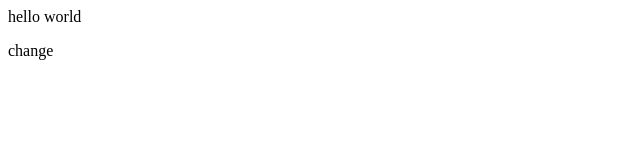
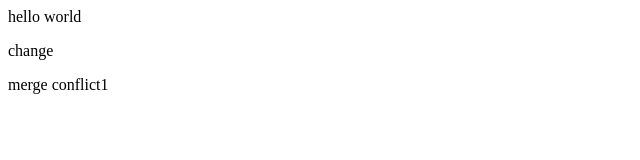
Before and after one commit to uditbhaskar281006/localrepo, a plain HTML site: page localrepo/index.html in a window 1280 px wide. Shown: the whole page, without its empty margins (0-640 px from the left). Drawn offline with Linux system fonts and the light colour scheme.

Commit message:
merge conflict1

```diff
--- a/localrepo/index.html
+++ b/localrepo/index.html
@@ -1,2 +1,3 @@
 <p>hello world</p>
 <p>change</p>
+<p>merge conflict1</p>
```
